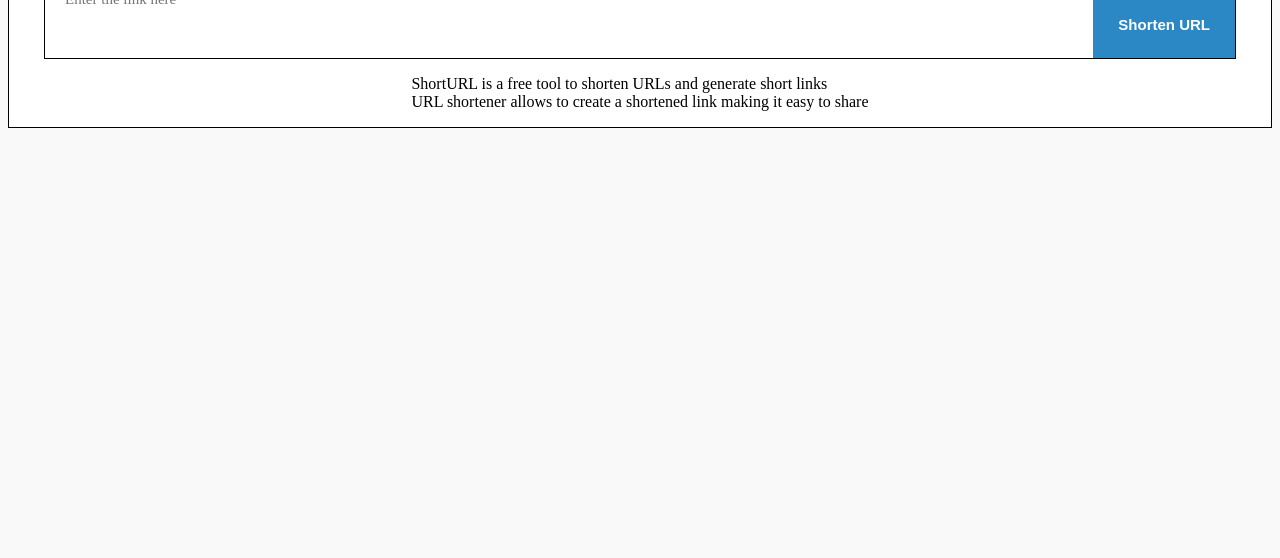
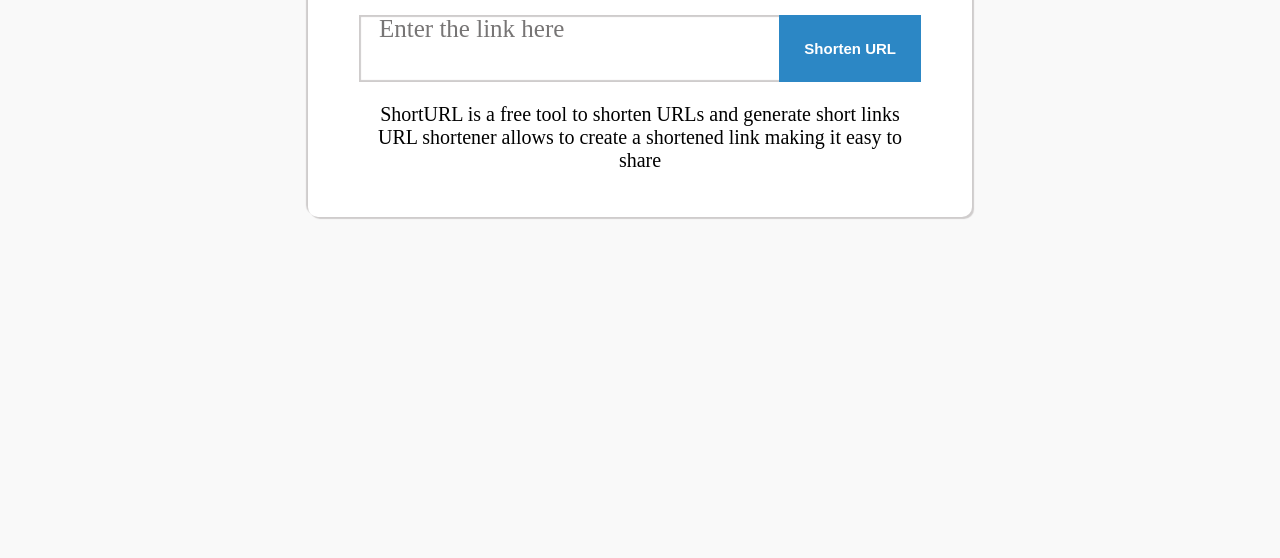
Before and after one commit to sagharghasemzadeh/url-shorter, a website built with Vite: page index.html in a window 1280 px wide. Shown: the part 242-800 px from the top of the page. Built offline with nearby package versions, Linux system fonts and the light colour scheme.

Commit message:
[ADD] completed paste css

```diff
--- a/src/styles/paste.css
+++ b/src/styles/paste.css
@@ -1,14 +1,22 @@
 section#paste {
   display: grid;
 
-  background-color: white;
+  padding-inline: 300px;
 
   .box {
-    border: 1px solid black;
-
     display: inline-grid;
 
-    padding-inline: 35px;
+    border-radius: 10px;
+
+    padding-inline: 50px;
+    padding-block: 25px;
+
+    box-shadow:
+      2px 2px 1px #cfcccc,
+      -2px -2px 1px #cfcccc;
+
+    background-color: white;
+
     h2 {
       font-size: 35px;
 
@@ -21,11 +29,14 @@
 
       justify-content: space-between;
 
-      border: 1px solid black;
+      border: 1px solid white;
+      box-shadow:
+        inset 2px 2px 1px #cfcccc,
+        inset -2px -2px 1px #cfcccc;
       .box-2 {
         padding-inline: 20px;
 
-        font-size: 15px;
+        font-size: 25px;
 
         color: #777575;
       }
@@ -44,8 +55,9 @@
     p {
       display: grid;
 
-      justify-items: center;
-      align-content: center;
+      text-align: center;
+
+      font-size: 20px;
     }
   }
 }
```
